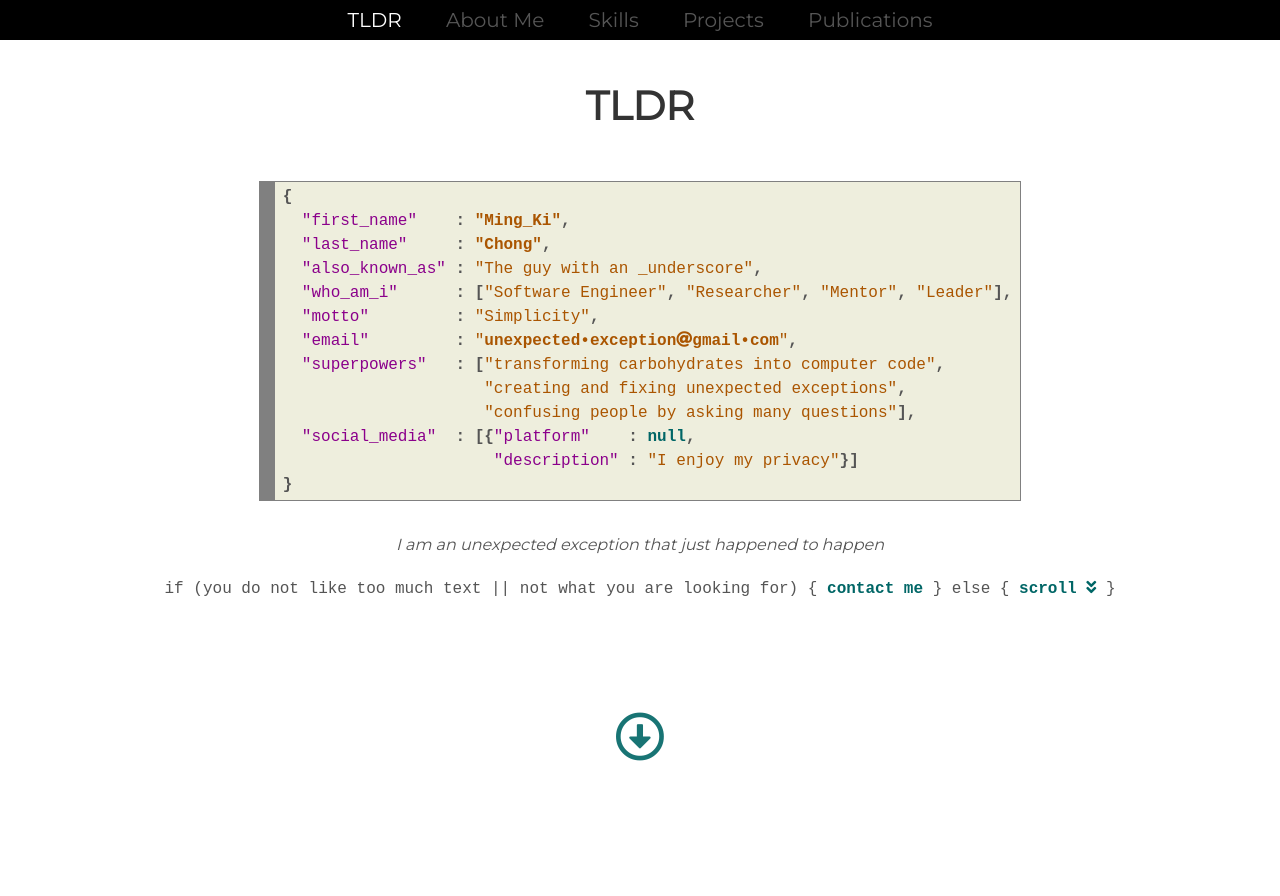
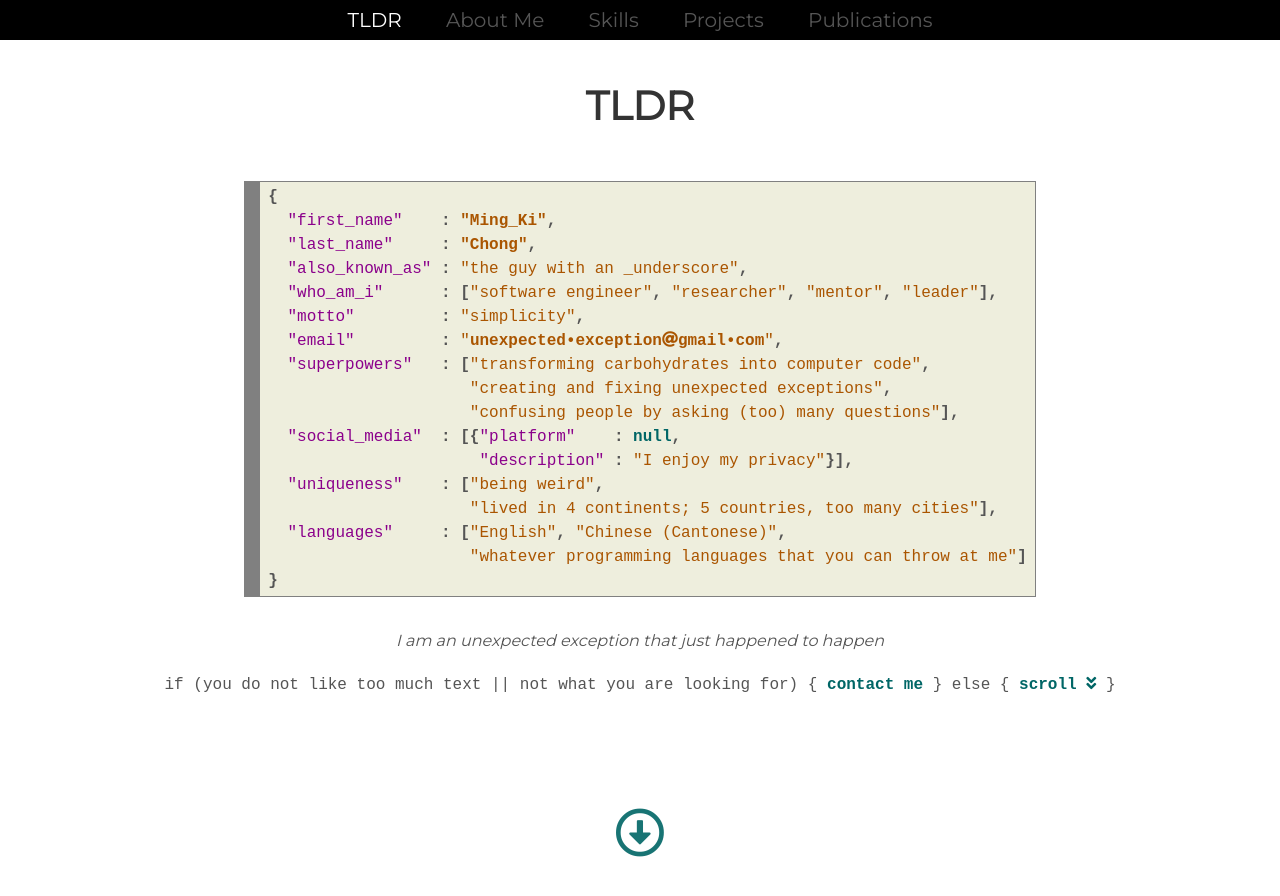
Before and after one commit to mingkichong/mingkichong.github.io, a Jekyll site: the page built from index.html, in a window 1280 px wide and 900 px high, scrolled down 1045 px. Shown: the top 896 px of the window. Built offline with Jekyll 4.4.1, drawn with Linux system fonts in a browser that asks for light colours.

Commit message:
update summary

```diff
--- a/_includes/summary.html
+++ b/_includes/summary.html
@@ -9,15 +9,19 @@
 <pre class="double-click-highlight">{
   <span class="about_json_key">&quot;first_name&quot;</span>    : <span class="about_json_value" style="font-weight: bold;">&quot;Ming_Ki&quot;</span>,
   <span class="about_json_key">&quot;last_name&quot;</span>     : <span class="about_json_value" style="font-weight: bold;">&quot;Chong&quot;</span>,
-  <span class="about_json_key">&quot;also_known_as&quot;</span> : <span class="about_json_value">&quot;The guy with an _underscore&quot;</span>,
-  <span class="about_json_key">&quot;who_am_i&quot;</span>      : [<span class="about_json_value">&quot;Software Engineer&quot;</span>, <span class="about_json_value">&quot;Researcher&quot;</span>, <span class="about_json_value">&quot;Mentor&quot;</span>, <span class="about_json_value">&quot;Leader&quot;</span>],
-  <span class="about_json_key">&quot;motto&quot;</span>         : <span class="about_json_value">&quot;Simplicity&quot;</span>,
+  <span class="about_json_key">&quot;also_known_as&quot;</span> : <span class="about_json_value">&quot;the guy with an _underscore&quot;</span>,
+  <span class="about_json_key">&quot;who_am_i&quot;</span>      : [<span class="about_json_value">&quot;software engineer&quot;</span>, <span class="about_json_value">&quot;researcher&quot;</span>, <span class="about_json_value">&quot;mentor&quot;</span>, <span class="about_json_value">&quot;leader&quot;</span>],
+  <span class="about_json_key">&quot;motto&quot;</span>         : <span class="about_json_value">&quot;simplicity&quot;</span>,
   <span class="about_json_key">&quot;email&quot;</span>         : <span class="about_json_value">&quot;{{ site.email_address }}&quot;</span>,
   <span class="about_json_key">&quot;superpowers&quot;</span>   : [<span class="about_json_value">&quot;transforming carbohydrates into computer code&quot;</span>,
                      <span class="about_json_value">&quot;creating and fixing unexpected exceptions&quot;</span>,
-                     <span class="about_json_value">&quot;confusing people by asking many questions&quot;</span>],
+                     <span class="about_json_value">&quot;confusing people by asking (too) many questions&quot;</span>],
   <span class="about_json_key">&quot;social_media&quot;</span>  : [{<span class="about_json_key">&quot;platform&quot;</span>    : <span id="about_link"><a><span class="tooltip">null<span class="tooltiptext"><div style="margin-bottom:5px;"><i style="font-size: 2em" class="far fa-grin-beam-sweat"></i></div><div>not null if you consider LinkedIn</div><div>as a social media platform</div></span></span></a></span>,
-                      <span class="about_json_key">&quot;description&quot;</span> : <span class="about_json_value">&quot;I enjoy my privacy&quot;</span>}]
+                      <span class="about_json_key">&quot;description&quot;</span> : <span class="about_json_value">&quot;I enjoy my privacy&quot;</span>}],
+  <span class="about_json_key">&quot;uniqueness&quot;</span>    : [<span class="about_json_value">&quot;being weird&quot;</span>,
+                     <span class="about_json_value">&quot;lived in 4 continents; 5 countries, too many cities&quot;</span>],
+  <span class="about_json_key">&quot;languages&quot;</span>     : [<span class="about_json_value">&quot;English&quot;</span>, <span class="about_json_value">&quot;Chinese (Cantonese)&quot;</span>,
+                     <span class="about_json_value">&quot;whatever programming languages that you can throw at me&quot;</span>]
 }
 </pre>
   </div>
```
